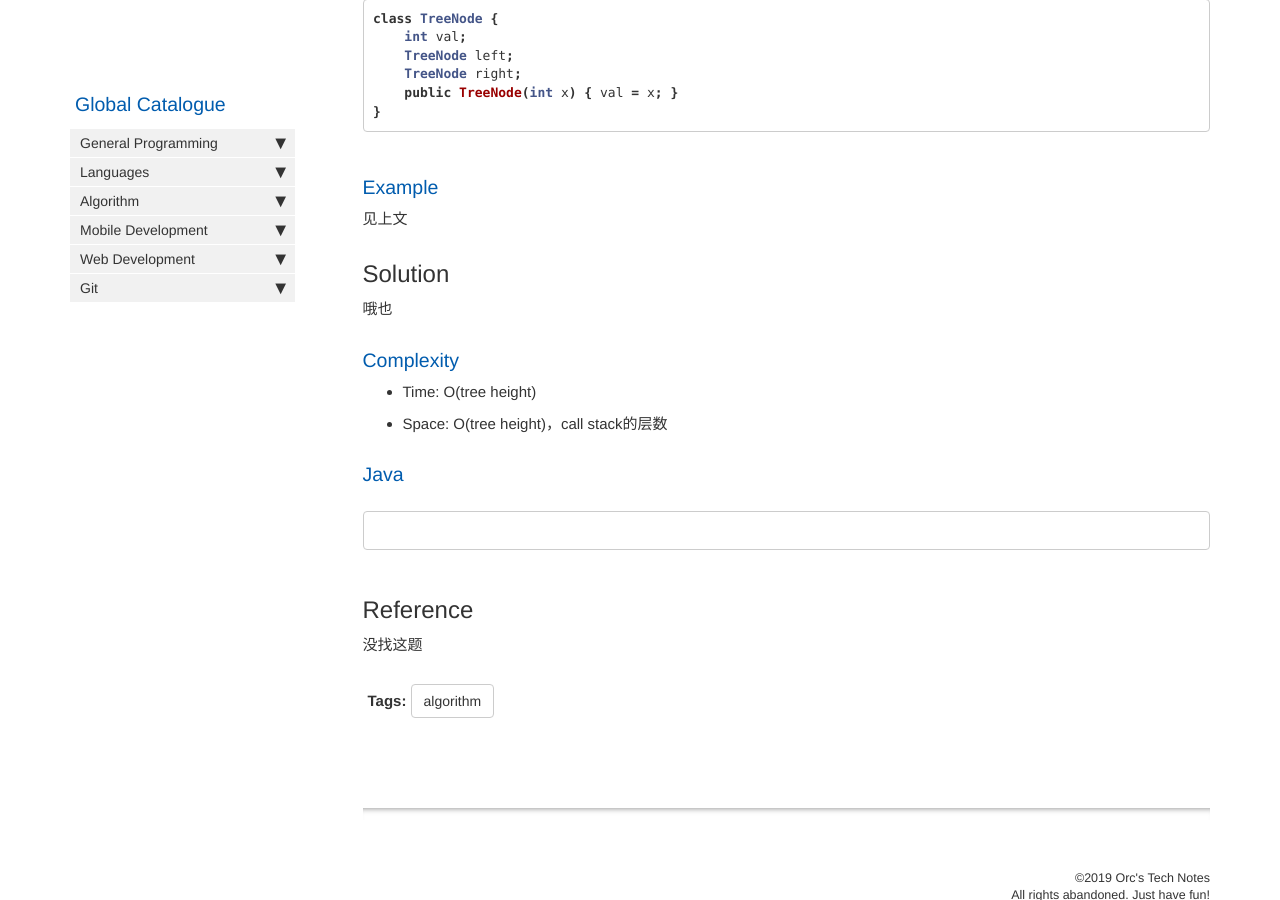
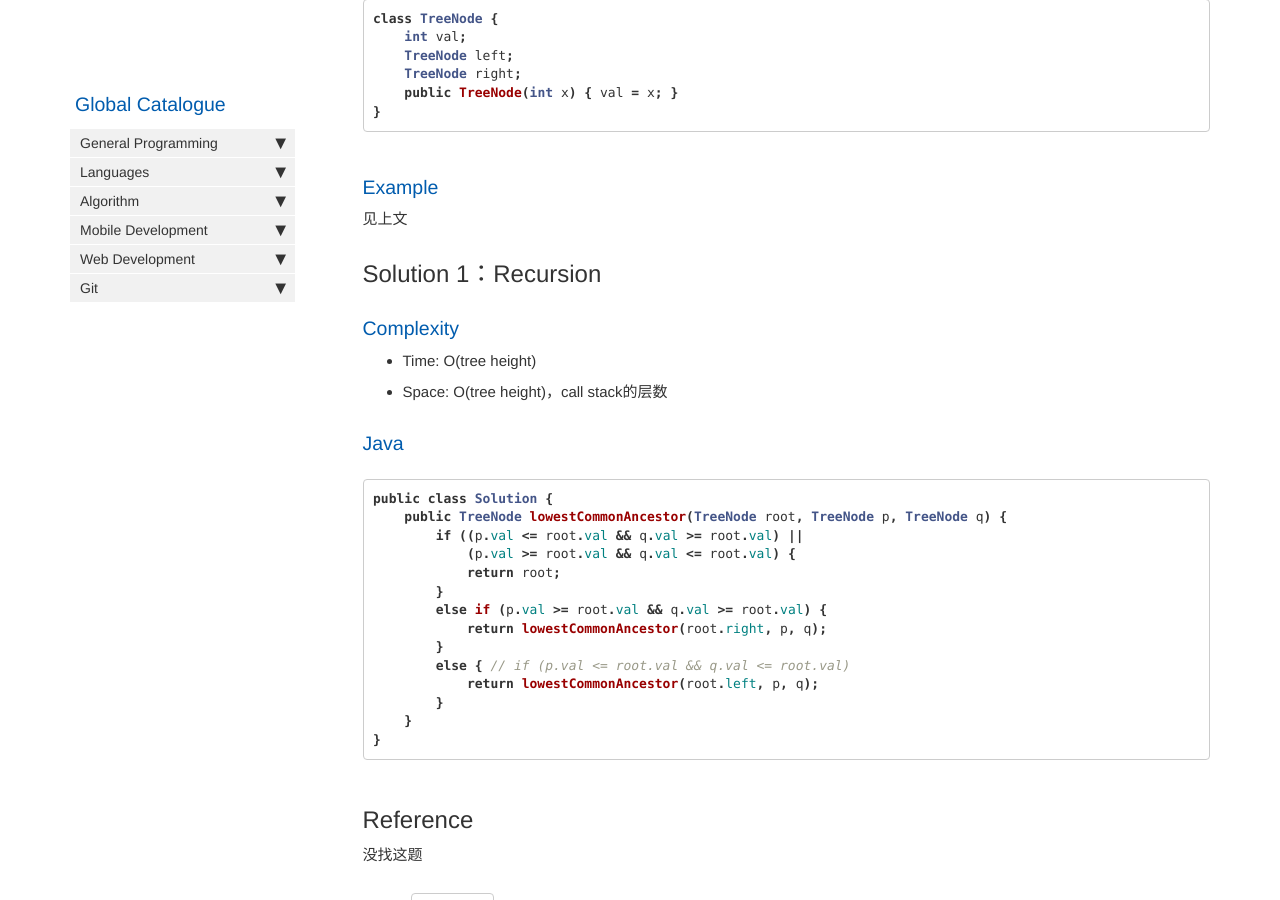
Before and after one commit to HungryOrc/hungryorc.github.io, a Jekyll site: the page built from pages/algorithm/algorithm_lowestCommonAncestor_BST_2NodesExist.md, in a window 1280 px wide and 900 px high, scrolled down 627 px. Built offline with Jekyll 4.4.1, drawn with Linux system fonts in a browser that asks for light colours; nearby versions of some CDN libraries; comment, search, counter and statistics services are not loaded.

Commit message:
Update algorithm_lowestCommonAncestor_BST_2NodesExist.md

````diff
--- a/pages/algorithm/algorithm_lowestCommonAncestor_BST_2NodesExist.md
+++ b/pages/algorithm/algorithm_lowestCommonAncestor_BST_2NodesExist.md
@@ -38,8 +38,7 @@ class TreeNode {
 ### Example
 见上文
 
-## Solution
-哦也
+## Solution 1：Recursion
 
 ### Complexity
 * Time: O(tree height)
@@ -47,7 +46,20 @@ class TreeNode {
 
 ### Java
 ```java
-
+public class Solution {
+    public TreeNode lowestCommonAncestor(TreeNode root, TreeNode p, TreeNode q) {
+        if ((p.val <= root.val && q.val >= root.val) ||
+            (p.val >= root.val && q.val <= root.val) {
+            return root;
+        }
+        else if (p.val >= root.val && q.val >= root.val) {
+            return lowestCommonAncestor(root.right, p, q);
+        }
+        else { // if (p.val <= root.val && q.val <= root.val)
+            return lowestCommonAncestor(root.left, p, q);
+        }
+    }
+}
 ```
 
 ## Reference
````
